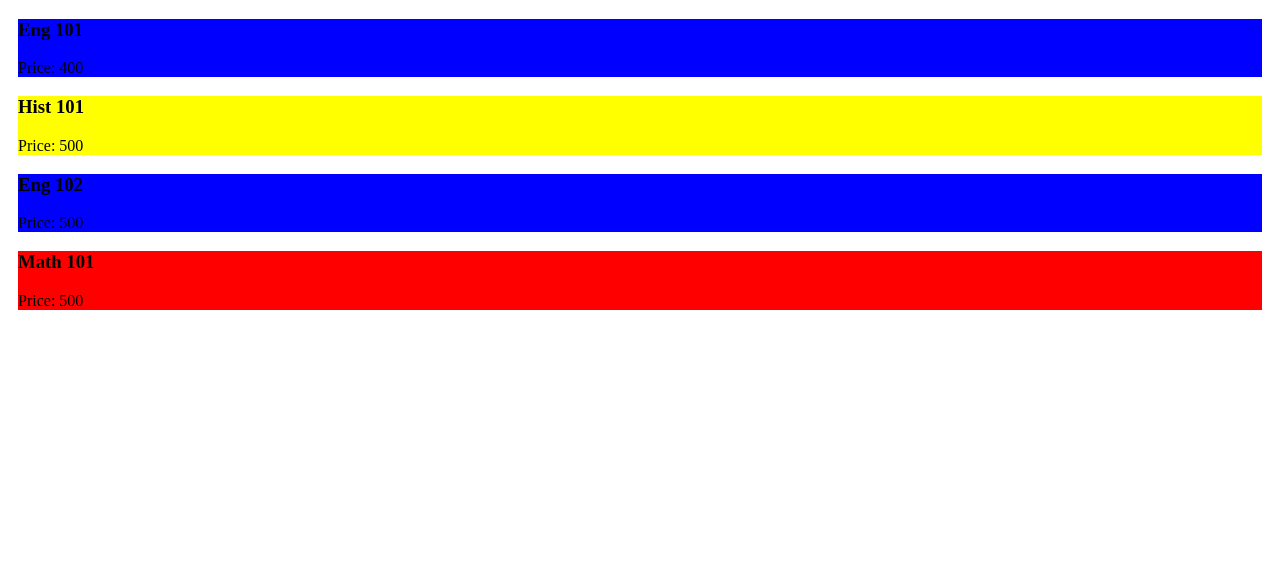
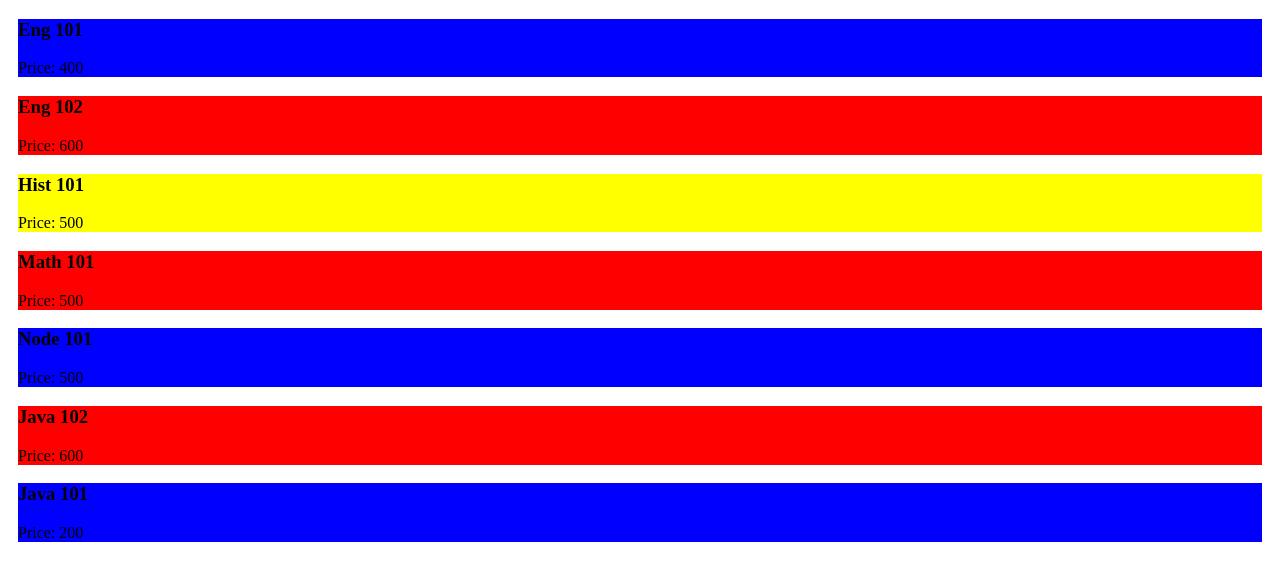
Before and after one commit to leopangchan/oop-ts-demo, an Angular app: page / in a window 1280 px wide. Shown: the top 580 px of the page. Built offline with nearby package versions, Linux system fonts and the light colour scheme.

Commit message:
oop approach

```diff
--- a/src/app/app.component.ts
+++ b/src/app/app.component.ts
@@ -1,7 +1,9 @@
 import { Component, OnInit } from '@angular/core';
-import { Course } from './course/course';
+import { Course } from './course/entities/course';
 import { Observable } from 'rxjs';
+import { map } from 'rxjs/operators';
 import { HttpDataService } from './http-data.service';
+import { CourseService } from './course/course.service';
 
 @Component({
   selector: 'app-root',
@@ -14,9 +16,18 @@ import { HttpDataService } from './http-data.service';
 export class AppComponent implements OnInit {
   courses: Observable<Course[]>;
 
-  constructor(private coursesHttpService: HttpDataService) {}
+  constructor(
+    private httpDataService: HttpDataService,
+    private courseService: CourseService
+  ) {}
 
   ngOnInit(): void {
-    this.courses = this.coursesHttpService.getCourses();
+    this.courses = this.httpDataService.getCourses().pipe(
+      map(res => {
+        return res.map(({ type, name, price }) =>
+          this.courseService.getCourseEntity(type, name, price)
+        );
+      })
+    );
   }
 }
--- a/src/app/app.module.ts
+++ b/src/app/app.module.ts
@@ -4,6 +4,7 @@ import { NgModule } from '@angular/core';
 import { AppComponent } from './app.component';
 import { CourseComponent } from './course/course.component';
 import { HttpDataService } from './http-data.service';
+import { CourseService } from './course/course.service';
 
 @NgModule({
   declarations: [
@@ -13,7 +14,7 @@ import { HttpDataService } from './http-data.service';
   imports: [
     BrowserModule
   ],
-  providers: [HttpDataService],
+  providers: [HttpDataService, CourseService],
   bootstrap: [AppComponent]
 })
 export class AppModule { }
--- a/src/app/course/course.component.ts
+++ b/src/app/course/course.component.ts
@@ -4,7 +4,7 @@ import {
   Input,
   OnInit
 } from '@angular/core';
-import { Course } from './course';
+import { Course } from './entities/course';
 
 @Component({
   selector: 'app-course',
@@ -20,7 +20,7 @@ import { Course } from './course';
       <div>Price: {{ course?.price }}</div>
     </div>
   `,
-  changeDetection: ChangeDetectionStrategy.OnPush
+  changeDetection: ChangeDetectionStrategy.OnPush,
 })
 export class CourseComponent implements OnInit {
   @Input() course: Course;
@@ -29,13 +29,7 @@ export class CourseComponent implements OnInit {
 
   constructor() {}
 
-  ngOnInit(): void {
-    if (this.course.type === 'math') {
-      this.color = 'red';
-    } else if (this.course.type === 'eng') {
-      this.color = 'blue';
-    } else if (this.course.type === 'hist') {
-      this.color = 'yellow';
-    }
+  ngOnInit() {
+    this.color = this.course.getColor();
   }
 }
--- /dev/null
+++ b/src/app/course/course.service.ts
@@ -0,0 +1,29 @@
+import { Injectable } from '@angular/core';
+import { Course } from './entities/course';
+import { HistCourse } from './entities/HistCourse';
+import { MathCourse } from './entities/MathCourse';
+import { EngCourse } from './entities/EngCourse';
+import { JavaCourse } from './entities/JavaCourse';
+import { NodeCourse } from './entities/NodeCourse';
+
+
+@Injectable()
+export class CourseService {
+  constructor() {}
+
+  public getCourseEntity(type: string, name: string, price: number) {
+    if (type === 'math') {
+      return new MathCourse(type, name, price);
+    } else if (type === 'eng') {
+      return new EngCourse(type, name, price);
+    } else if (type === 'hist') {
+      return new HistCourse(type, name, price);
+    } else if (type === 'java') {
+      return new JavaCourse(type, name, price);
+    } else if (type === 'node') {
+      return new NodeCourse(type, name, price);
+    } else {
+      return new Course('N/A', 'N/A', 0);
+    }
+  }
+}
--- a/src/app/course/course.ts
+++ /dev/null
@@ -1,5 +0,0 @@
-export interface Course {
-  type: string;
-  name: string;
-  price: number;
-}
--- /dev/null
+++ b/src/app/course/entities/EngCourse.ts
@@ -0,0 +1,18 @@
+import { Course } from "./course";
+
+export class EngCourse extends Course {
+  constructor(type: string, name: string, price: number) {
+    super(type, name, price);
+  }
+
+  /**
+   * @override
+   */
+  public getColor() {
+    if (this.price > 500) {
+      return "red";
+    } else {
+      return "blue";
+    }
+  }
+}
--- /dev/null
+++ b/src/app/course/entities/HistCourse.ts
@@ -0,0 +1,18 @@
+import { Course } from "./course";
+
+export class HistCourse extends Course {
+  constructor(type: string, name: string, price: number) {
+    super(type, name, price);
+  }
+
+  /**
+   * @override
+   */
+  public getColor() {
+    if (this.price < 400) {
+      return "red";
+    } else {
+      return "yellow";
+    }
+  }
+}
--- /dev/null
+++ b/src/app/course/entities/JavaCourse.ts
@@ -0,0 +1,18 @@
+import { Course } from "./course";
+
+export class JavaCourse extends Course {
+  constructor(type: string, name: string, price: number) {
+    super(type, name, price);
+  }
+
+  /**
+   * @override
+   */
+  public getColor() {
+    if (this.price > 500) {
+      return "red";
+    } else {
+      return "blue";
+    }
+  }
+}
--- /dev/null
+++ b/src/app/course/entities/MathCourse.ts
@@ -0,0 +1,14 @@
+import { Course } from "./course";
+
+export class MathCourse extends Course {
+  constructor(type: string, name: string, price: number) {
+    super(type, name, price);
+  }
+
+  /**
+   * @override
+   */
+  public getColor() {
+    return "red";
+  }
+}
--- /dev/null
+++ b/src/app/course/entities/NodeCourse.ts
@@ -0,0 +1,14 @@
+import { Course } from "./course";
+
+export class NodeCourse extends Course {
+  constructor(type: string, name: string, price: number) {
+    super(type, name, price);
+  }
+
+  /**
+   * @override
+   */
+  public getColor() {
+    return "blue";
+  }
+}
--- /dev/null
+++ b/src/app/course/entities/course.ts
@@ -0,0 +1,13 @@
+export class Course {
+  constructor(public type: string, public name: string, public price: number) {}
+
+  getColor(): string {
+    return "grey";
+  }
+}
+
+export interface CourseRes {
+  type: string;
+  name: string;
+  price: number;
+}
--- a/src/app/http-data.service.ts
+++ b/src/app/http-data.service.ts
@@ -1,30 +1,45 @@
-import { Injectable } from "@angular/core";
-import { Course } from "./course/course";
-import { Observable, of } from "rxjs";
+import { Injectable } from '@angular/core';
+import { CourseRes } from './course/entities/course';
+import { Observable, of } from 'rxjs';
 
 @Injectable()
 export class HttpDataService {
-  getCourses(): Observable<Course[]> {
-    const courses: Course[] = [
+  getCourses(): Observable<CourseRes[]> {
+    const courses: CourseRes[] = [
       {
-        type: "eng",
-        name: "Eng 101",
+        type: 'eng',
+        name: 'Eng 101',
         price: 400
       },
       {
-        type: "hist",
-        name: "Hist 101",
+        type: 'eng',
+        name: 'Eng 102',
+        price: 600
+      },
+      {
+        type: 'hist',
+        name: 'Hist 101',
         price: 500
       },
       {
-        type: "eng",
-        name: "Eng 102",
+        type: 'math',
+        name: 'Math 101',
         price: 500
       },
       {
-        type: "math",
-        name: "Math 101",
+        type: 'node',
+        name: 'Node 101',
         price: 500
+      },
+      {
+        type: 'java',
+        name: 'Java 102',
+        price: 600
+      },
+      {
+        type: 'java',
+        name: 'Java 101',
+        price: 200
       }
     ];
     return of(courses);
```
Also changed, not shown: 1 other file (tests, documents, lock files or other folders).
